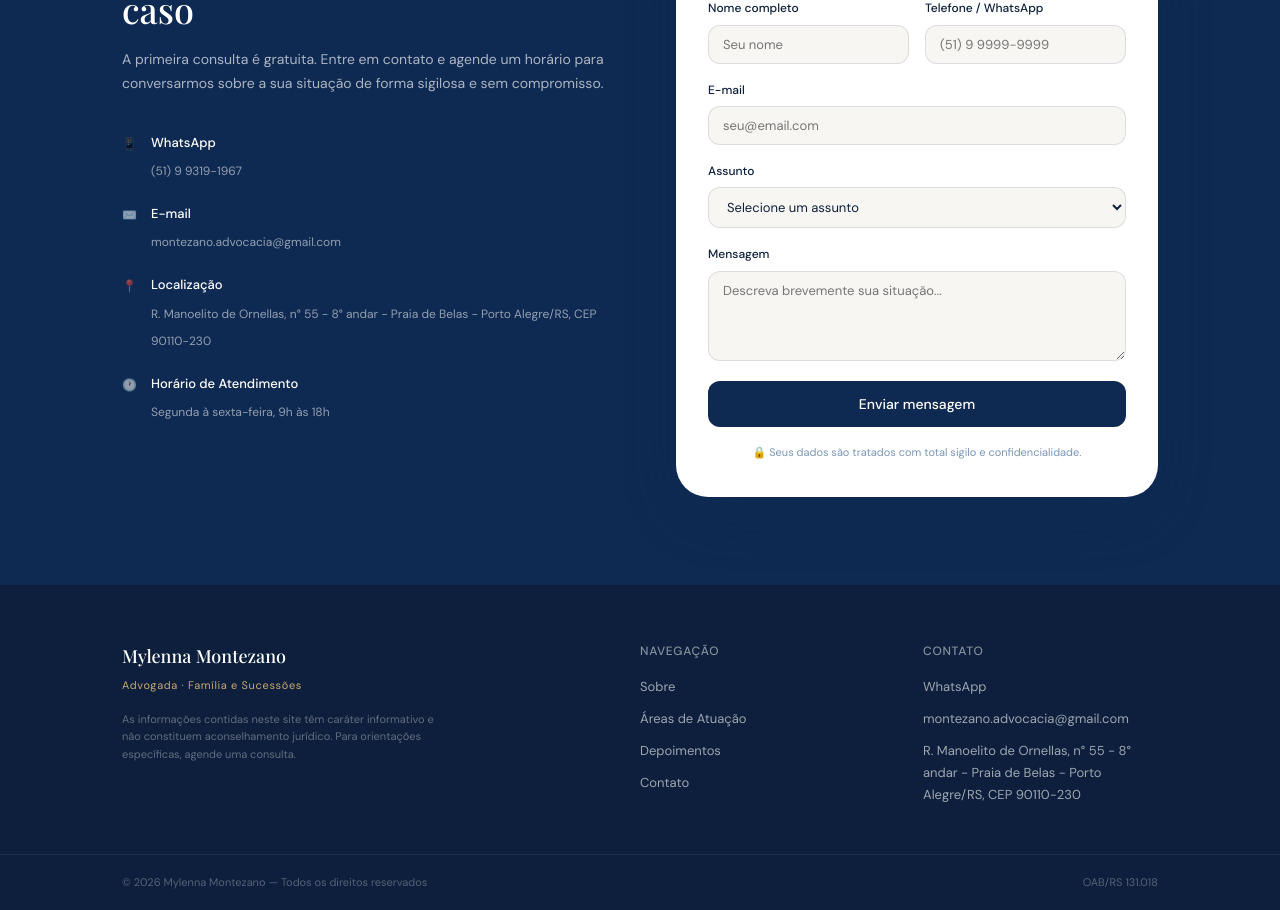
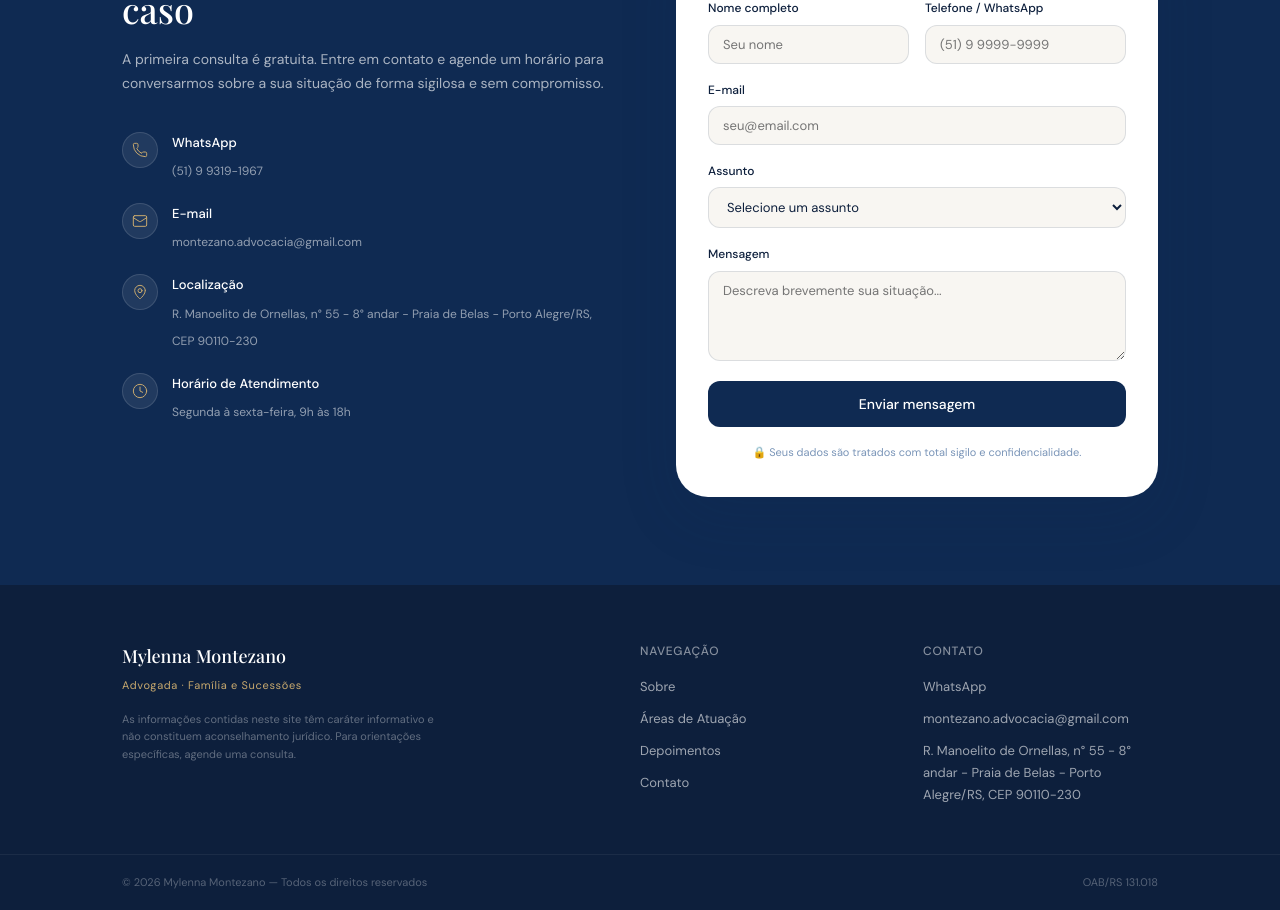
Before and after one commit to endryus7/Advogada-Mylenna, a React (Vite) app in the folder frontend/: page / in a window 1280 px wide. Shown: the part 3350-4260 px from the top of the page. Built offline with nearby package versions, Linux system fonts and the light colour scheme; a web font is replaced by a local one.

Commit message:
Modifica o Contato
Adiciona lucide-react para icone nos contatos

```diff
--- a/frontend/package.json
+++ b/frontend/package.json
@@ -10,6 +10,7 @@
     "preview": "vite preview"
   },
   "dependencies": {
+    "lucide-react": "^1.14.0",
     "react": "^19.2.5",
     "react-dom": "^19.2.5"
   },
--- a/frontend/src/components/Contato.css
+++ b/frontend/src/components/Contato.css
@@ -36,10 +36,18 @@
   gap: 14px;
 }
 
+/* Ícone Lucide */
 .contato__canal-icon {
-  font-size: 20px;
+  width: 36px;
+  height: 36px;
+  border-radius: 50%;
+  background: rgba(255, 255, 255, 0.08);
+  border: 1px solid rgba(255, 255, 255, 0.12);
+  display: flex;
+  align-items: center;
+  justify-content: center;
   flex-shrink: 0;
-  margin-top: 2px;
+  color: var(--gold);
 }
 
 .contato__canal strong {
--- a/frontend/src/components/Contato.jsx
+++ b/frontend/src/components/Contato.jsx
@@ -1,63 +1,42 @@
 import { useState } from 'react'
+import { Phone, Mail, MapPin, Clock } from 'lucide-react'
 import { advogada, assuntos } from '../data/siteData'
 import './Contato.css'
 
 const canais = [
-  { icon: '📱', titulo: 'WhatsApp', valor: advogada.whatsapp },
-  { icon: '✉️', titulo: 'E-mail', valor: advogada.email },
-  { icon: '📍', titulo: 'Localização', valor: advogada.localizacao },
-  { icon: '🕐', titulo: 'Horário de Atendimento', valor: advogada.horario },
+  { icon: Phone,  titulo: 'WhatsApp',              valor: advogada.whatsapp    },
+  { icon: Mail,   titulo: 'E-mail',                valor: advogada.email       },
+  { icon: MapPin, titulo: 'Localização',            valor: advogada.localizacao },
+  { icon: Clock,  titulo: 'Horário de Atendimento', valor: advogada.horario    },
 ]
 
-/* Armazena os dados digitados no formulário */
 export default function Contato() {
   const [form, setForm] = useState({
-    nome: '',
-    telefone: '',
-    email: '',
-    assunto: '',
-    mensagem: '',
+    nome: '', telefone: '', email: '', assunto: '', mensagem: '',
   })
-
   const [enviado, setEnviado] = useState(false)
 
   function handleChange(e) {
     setForm({ ...form, [e.target.name]: e.target.value })
   }
 
-  /* Envia o formulário de contato para o e-mail da advogada */
   async function handleSubmit(e) {
     e.preventDefault()
-
     try {
       const response = await fetch(
         'https://formsubmit.co/ajax/montezano.advocacia@gmail.com',
         {
           method: 'POST',
-          headers: {
-            'Content-Type': 'application/json',
-            Accept: 'application/json',
-          },
+          headers: { 'Content-Type': 'application/json', Accept: 'application/json' },
           body: JSON.stringify({
-            nome: form.nome,
-            telefone: form.telefone,
-            email: form.email,
-            assunto: form.assunto,
-            mensagem: form.mensagem,
+            nome: form.nome, telefone: form.telefone,
+            email: form.email, assunto: form.assunto, mensagem: form.mensagem,
           }),
         }
       )
-
       if (response.ok) {
         setEnviado(true)
-
-        setForm({
-          nome: '',
-          telefone: '',
-          email: '',
-          assunto: '',
-          mensagem: '',
-        })
+        setForm({ nome: '', telefone: '', email: '', assunto: '', mensagem: '' })
       }
     } catch (error) {
       console.error('Erro ao enviar formulário:', error)
@@ -82,24 +61,26 @@ export default function Contato() {
           </p>
 
           <div className="contato__canais">
-            {canais.map((c, i) => (
-              <div key={i} className="contato__canal">
-                <span className="contato__canal-icon">{c.icon}</span>
-
-                <div>
-                  <strong>{c.titulo}</strong>
-                  <span>{c.valor}</span>
+            {canais.map((c, i) => {
+              const Icone = c.icon
+              return (
+                <div key={i} className="contato__canal">
+                  <div className="contato__canal-icon">
+                    <Icone size={16} strokeWidth={1.5} />
+                  </div>
+                  <div>
+                    <strong>{c.titulo}</strong>
+                    <span>{c.valor}</span>
+                  </div>
                 </div>
-              </div>
-            ))}
+              )
+            })}
           </div>
         </div>
 
         {/* FORMULÁRIO */}
         <div className="contato__form-wrap">
-          <h3 className="contato__form-titulo">
-            Consulta gratuita
-          </h3>
+          <h3 className="contato__form-titulo">Consulta gratuita</h3>
 
           {enviado ? (
             <div className="contato__sucesso">
@@ -107,78 +88,40 @@ export default function Contato() {
             </div>
           ) : (
             <form className="contato__form" onSubmit={handleSubmit}>
-
               <div className="contato__row">
                 <div className="contato__field">
                   <label>Nome completo</label>
-
-                  <input
-                    name="nome"
-                    type="text"
-                    placeholder="Seu nome"
-                    value={form.nome}
-                    onChange={handleChange}
-                    required
-                  />
+                  <input name="nome" type="text" placeholder="Seu nome"
+                    value={form.nome} onChange={handleChange} required />
                 </div>
-
                 <div className="contato__field">
                   <label>Telefone / WhatsApp</label>
-
-                  <input
-                    name="telefone"
-                    type="text"
-                    placeholder="(51) 9 9999-9999"
-                    value={form.telefone}
-                    onChange={handleChange}
-                    required
-                  />
+                  <input name="telefone" type="text" placeholder="(51) 9 9999-9999"
+                    value={form.telefone} onChange={handleChange} required />
                 </div>
               </div>
 
               <div className="contato__field">
                 <label>E-mail</label>
-
-                <input
-                  name="email"
-                  type="email"
-                  placeholder="seu@email.com"
-                  value={form.email}
-                  onChange={handleChange}
-                  required
-                />
+                <input name="email" type="email" placeholder="seu@email.com"
+                  value={form.email} onChange={handleChange} required />
               </div>
 
               <div className="contato__field">
                 <label>Assunto</label>
-
-                <select
-                  name="assunto"
-                  value={form.assunto}
-                  onChange={handleChange}
-                  required
-                >
+                <select name="assunto" value={form.assunto} onChange={handleChange} required>
                   <option value="" disabled>Selecione um assunto</option>
-
                   {assuntos.map((a, i) => (
-                    <option key={i} value={a}>
-                      {a}
-                    </option>
+                    <option key={i} value={a}>{a}</option>
                   ))}
                 </select>
               </div>
 
               <div className="contato__field">
                 <label>Mensagem</label>
-
-                <textarea
-                  name="mensagem"
-                  rows="4"
+                <textarea name="mensagem" rows="4"
                   placeholder="Descreva brevemente sua situação..."
-                  value={form.mensagem}
-                  onChange={handleChange}
-                  required
-                />
+                  value={form.mensagem} onChange={handleChange} required />
               </div>
 
               <button type="submit" className="contato__submit">
@@ -191,6 +134,7 @@ export default function Contato() {
             </form>
           )}
         </div>
+
       </div>
     </section>
   )
```
Also changed, not shown: 1 other file (tests, documents, lock files or other folders).
